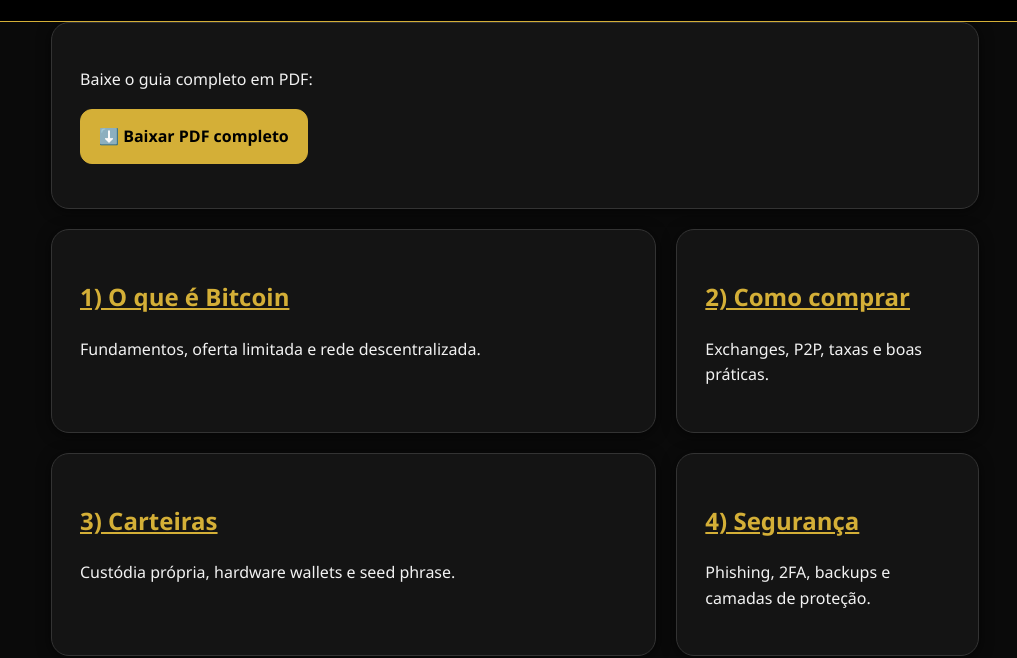
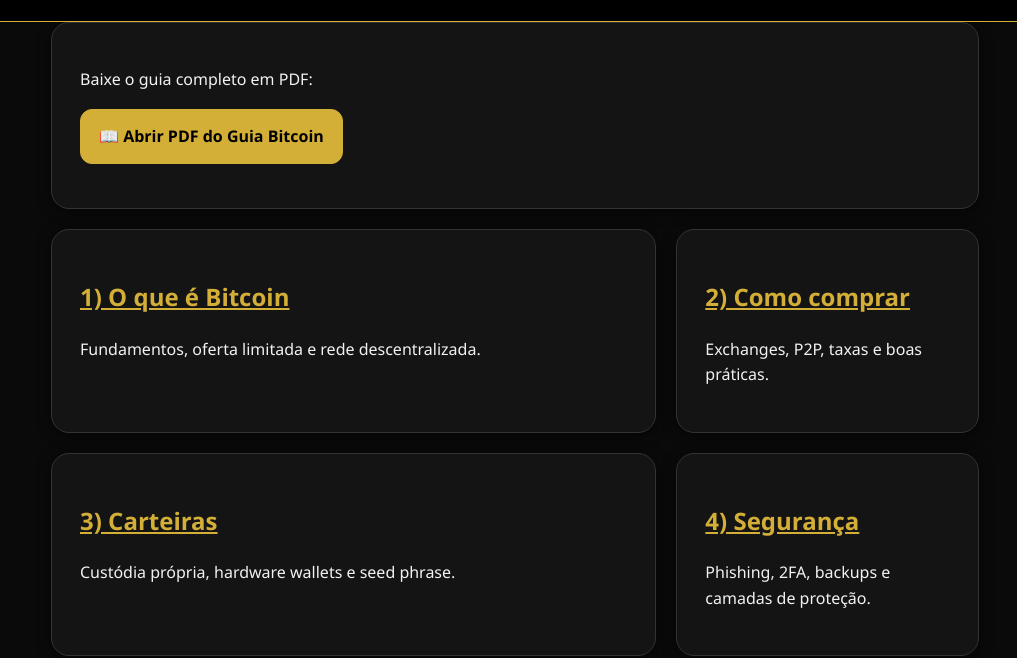
Before and after one commit to carlosleme1978-stack/bitcoin-landing-pack, a plain HTML site: page 10 paginas de biticoin/index.html in a window 1280 px wide. Shown: the part 172-830 px from the top of the page, without its empty margins (125-1142 px from the left). Drawn offline with Linux system fonts and the light colour scheme.

Commit message:
Update index.html

```diff
--- a/10 paginas de biticoin/index.html
+++ b/10 paginas de biticoin/index.html
@@ -40,8 +40,11 @@
     </header>
     <main class="container">
         <div class="card">
-            <p>Baixe o guia completo em PDF:</p>
-            <p><a class="btn btn-primary" href="BTC.pdf" target="_blank">⬇️ Baixar PDF completo</a></p>
+         <p>Baixe o guia completo em PDF:</p>
+          <a class="btn btn-primary"
+            href="https://github.com/carlosleme1978-stack/bitcoin-landing-pack/releases/download/v1.0/BTC.pdf"target="_blank">
+            📖 Abrir PDF do Guia Bitcoin</a>
+            </p>
         </div>
         <section class="grid" style="margin-top:20px">
             <article class="card">
```
